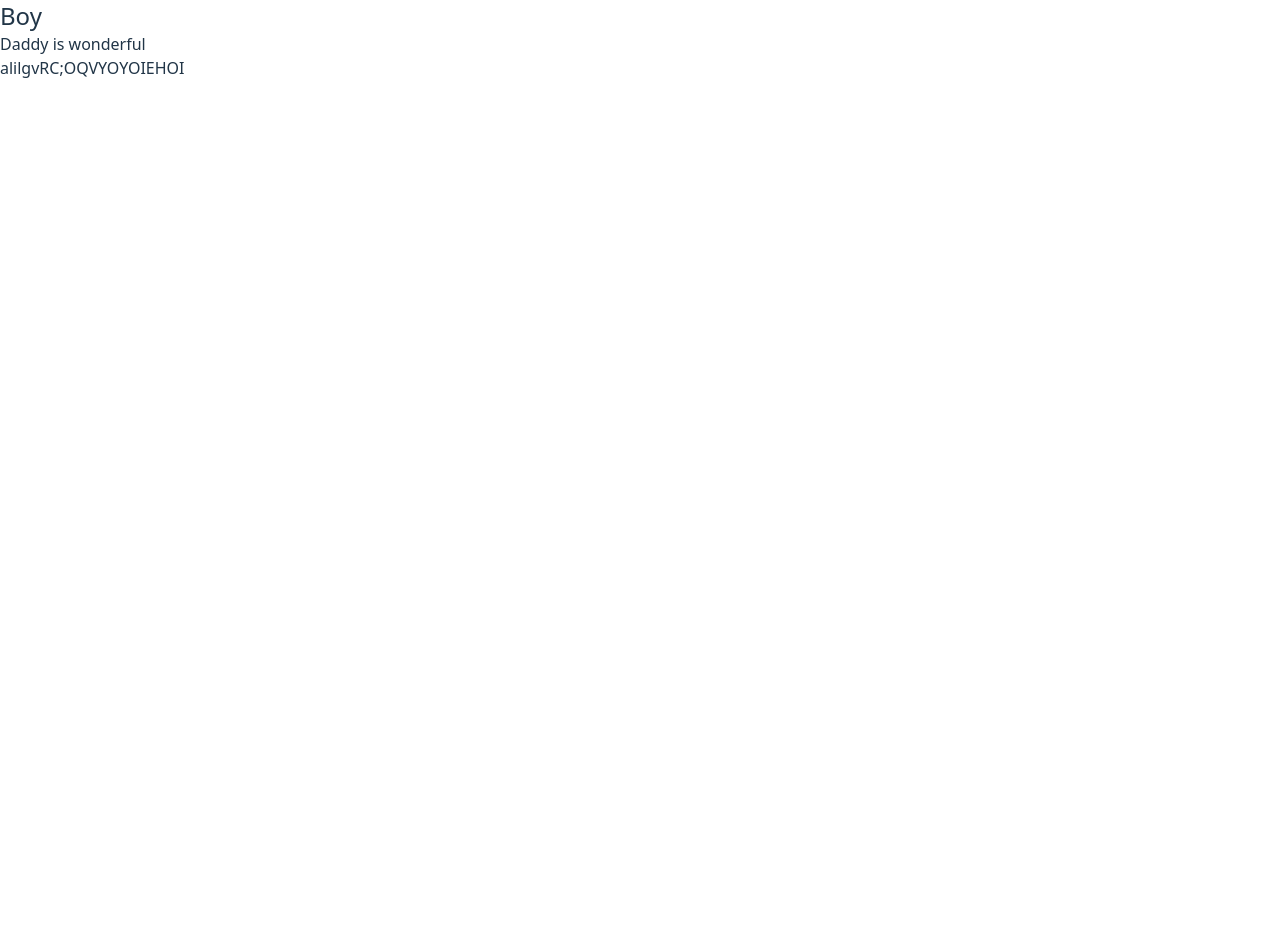
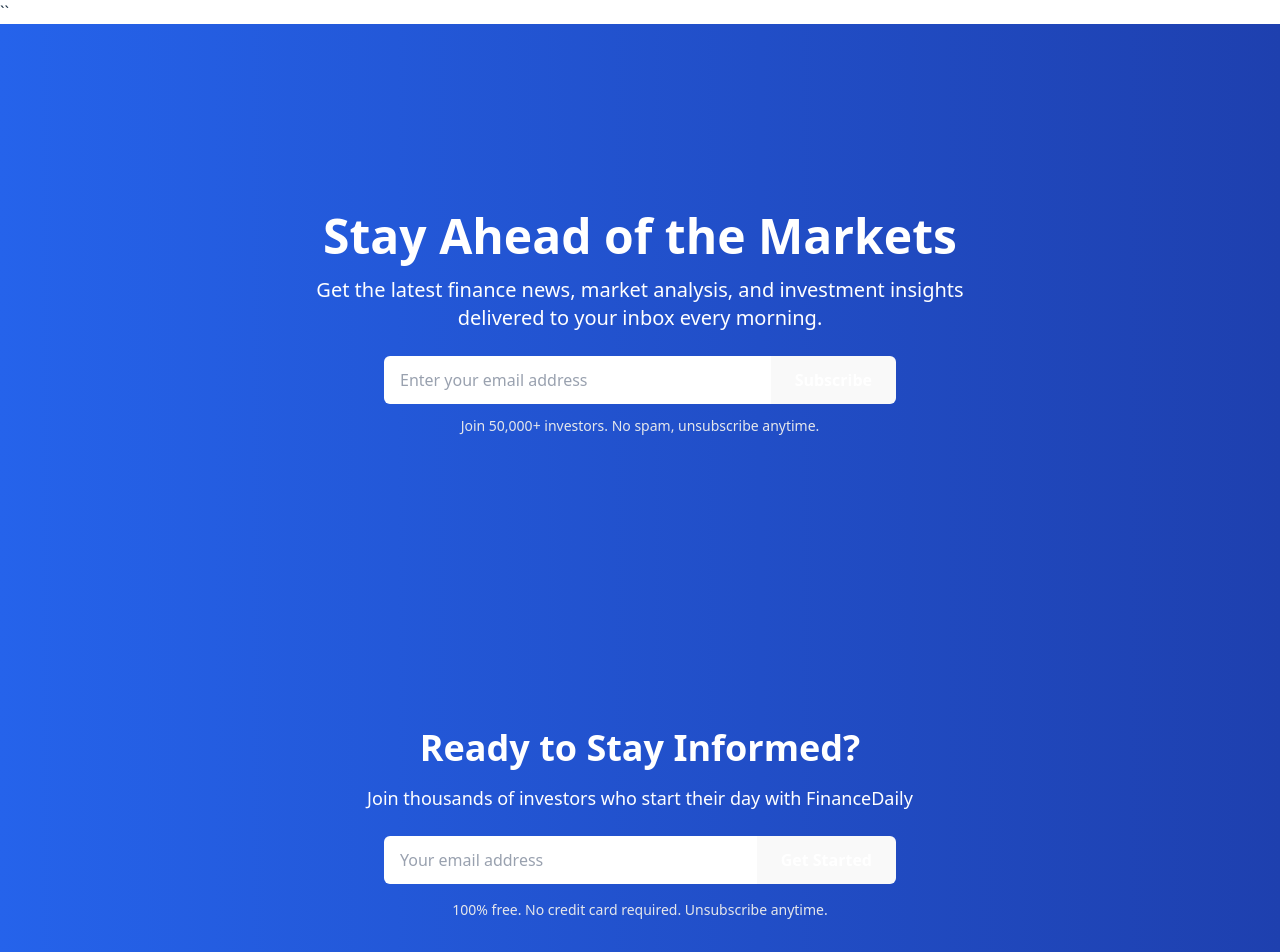
Before and after one commit to Opex-Interns/TeamX-News-Dashboard, a React (Vite) app: page / in a window 1280 px wide. Shown: the top 952 px of the page. Before the commit the page ends 800 px from the top, so only its background shows below. Built offline with nearby package versions, Linux system fonts and the light colour scheme.

Commit message:
Created form, Hero and Ready pages and removed the text in header (was for example)

```diff
--- a/src/App.jsx
+++ b/src/App.jsx
@@ -1,5 +1,6 @@
 import Header from './Components/Header'
 import Hero from './Components/Hero'
+import Ready from './Components/Ready'
 
 function App() {
 
@@ -8,6 +9,7 @@ function App() {
     <>
      <Header/>
      <Hero/>
+     <Ready/>
     </>
   )
 }
--- /dev/null
+++ b/src/Components/Form.jsx
@@ -0,0 +1,21 @@
+import React from 'react'
+
+function Form() {
+  return (
+    <form className="flex w-full max-w-lg">
+      <input
+        type="email"
+        placeholder="Enter your email address"
+        className="flex-1 px-4 py-3 rounded-l-md bg-white text-gray-800 placeholder-gray-400 focus:outline-none"
+      />
+      <button
+        type="submit"
+        className="bg-[#F59E0B] text-white font-semibold px-6 py-3 rounded-r-md hover:bg-[#D97706] transition"
+      >
+        Subscribe
+      </button>
+    </form>
+  )
+}
+
+export default Form
--- a/src/Components/Header.jsx
+++ b/src/Components/Header.jsx
@@ -3,9 +3,7 @@ import React from 'react'
 function Header() {
   return (
     <div>
-      <p className='text-2xl'>Boy</p>
-      <a href="d" className='text-2xl'></a>
-    </div>
+``    </div>
   )
 }
 
--- a/src/Components/Hero.jsx
+++ b/src/Components/Hero.jsx
@@ -1,10 +1,20 @@
 import React from 'react'
+import Form from './Form'
 
 function Hero() {
   return (
-    <div>
-      <h1>Daddy is wonderful</h1>
-      <h2>alilgvRC;OQVYOYOIEHOI</h2>
+    <div className="w-full h-[600px] bg-gradient-to-r from-[#2563EB] to-[#1E40AF] flex flex-col justify-center items-center text-center text-white px-4">
+      <h2 className="text-5xl font-extrabold mb-4">
+        Stay Ahead of the Markets
+      </h2>
+      <p className="text-lg md:text-xl mb-6 max-w-2xl">
+        Get the latest finance news, market analysis, and investment insights
+        delivered to your inbox every morning.
+      </p>
+      <Form />
+      <p className="text-sm mt-3 text-gray-200">
+        Join 50,000+ investors. No spam, unsubscribe anytime.
+      </p>
     </div>
   )
 }
--- /dev/null
+++ b/src/Components/Ready.jsx
@@ -0,0 +1,32 @@
+import React from 'react'
+
+function Ready() {
+  return (
+    <div className="w-full h-[400px] bg-gradient-to-r from-[#2563EB] to-[#1E40AF] flex flex-col justify-center items-center text-center text-white px-4">
+      <h2 className="text-4xl font-extrabold mb-4">
+        Ready to Stay Informed?
+      </h2>
+      <p className="text-lg mb-6 max-w-xl">
+        Join thousands of investors who start their day with FinanceDaily
+      </p>
+      <form className="flex w-full max-w-lg mb-4">
+        <input
+          type="email"
+          placeholder="Your email address"
+          className="flex-1 px-4 py-3 rounded-l-md bg-white text-gray-800 placeholder-gray-400 focus:outline-none"
+        />
+        <button
+          type="submit"
+          className="bg-[#F59E0B] text-white font-semibold px-6 py-3 rounded-r-md hover:bg-[#D97706] transition"
+        >
+          Get Started
+        </button>
+      </form>
+      <p className="text-sm text-gray-200">
+        100% free. No credit card required. Unsubscribe anytime.
+      </p>
+    </div>
+  )
+}
+
+export default Ready
```
